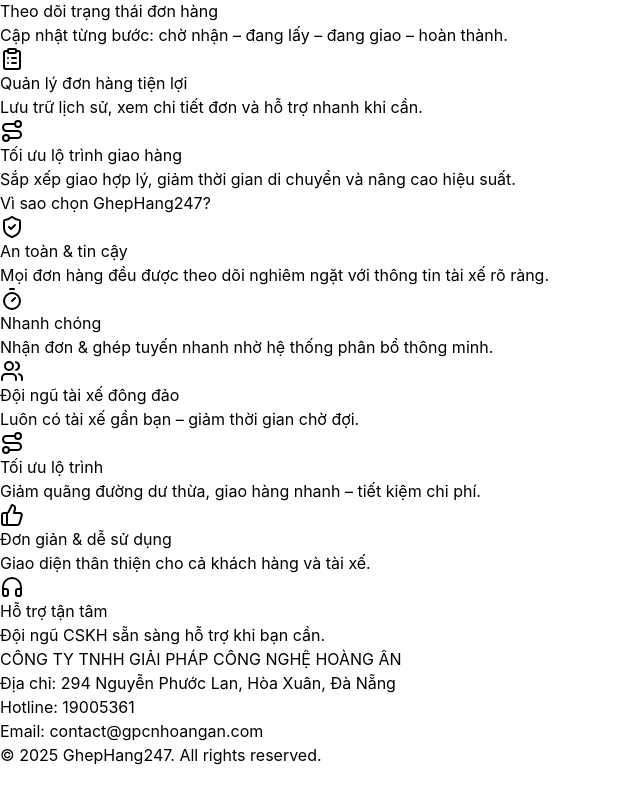
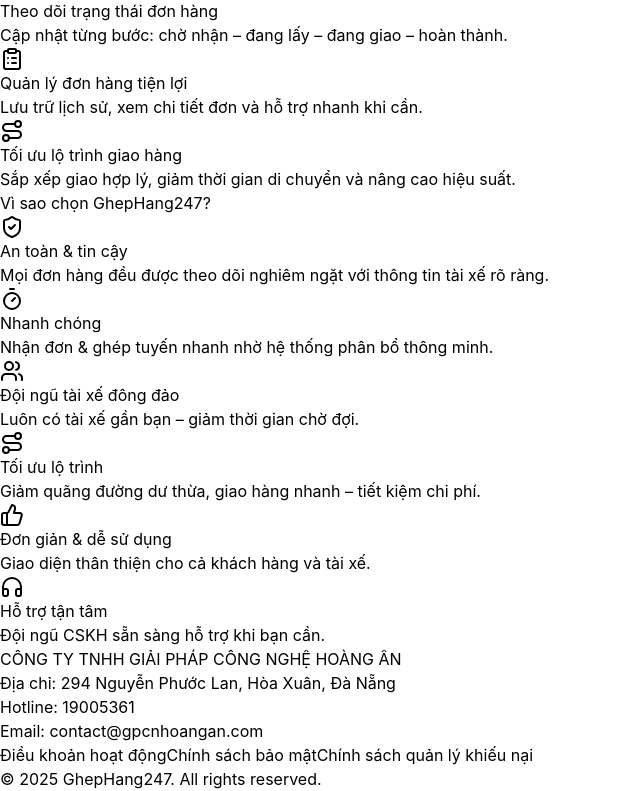
Before and after one commit to thangngo2309/ghephang247-landing, a Next.js app: page / in a window 1280 px wide. Shown: the part 820-1611 px from the top of the page, without its empty margins (0-640 px from the left). Before the commit the page ends 1587 px from the top, so only its background shows below. Built offline with nearby package versions, Linux system fonts and the light colour scheme.

Commit message:
update legal footer

```diff
--- a/src/components/Footer.tsx
+++ b/src/components/Footer.tsx
@@ -1,14 +1,47 @@
 "use client";
+
+import Link from "next/link";
 
 export default function Footer() {
   return (
     <footer id="contact" className="bg-gray-900 text-gray-300 py-10">
       <div className="max-w-6xl mx-auto px-6 md:px-0 text-center space-y-2">
-          <h4 className="text-lg font-semibold text-white">CÔNG TY TNHH GIẢI PHÁP CÔNG NGHỆ HOÀNG ÂN</h4>
+        <h4 className="text-lg font-semibold text-white">
+          CÔNG TY TNHH GIẢI PHÁP CÔNG NGHỆ HOÀNG ÂN
+        </h4>
         <p>Địa chỉ: 294 Nguyễn Phước Lan, Hòa Xuân, Đà Nẵng</p>
         <p>Hotline: 19005361</p>
         <p>Email: contact@gpcnhoangan.com</p>
-          <p className="text-sm text-gray-500 mt-4">© 2025 GhepHang247. All rights reserved.</p>
+
+        {/* Link pháp lý */}
+        <div className="pt-4 mt-4 border-t border-gray-800">
+          <div className="flex flex-wrap justify-center gap-x-6 gap-y-2 text-sm">
+            <Link
+              href="https://ghephang247.com/legal/terms/"
+              className="hover:text-white transition"
+            >
+              Điều khoản hoạt động
+            </Link>
+
+            <Link
+              href="https://ghephang247.com/legal/privacy/"
+              className="hover:text-white transition"
+            >
+              Chính sách bảo mật
+            </Link>
+
+            <Link
+              href="https://ghephang247.com/legal/dispute-resolution-mechanism"
+              className="hover:text-white transition"
+            >
+              Chính sách quản lý khiếu nại
+            </Link>
+          </div>
+        </div>
+
+        <p className="text-sm text-gray-500 mt-4">
+          © 2025 GhepHang247. All rights reserved.
+        </p>
       </div>
     </footer>
   );
```
Lines whose indentation alone changed are shown as unchanged.
